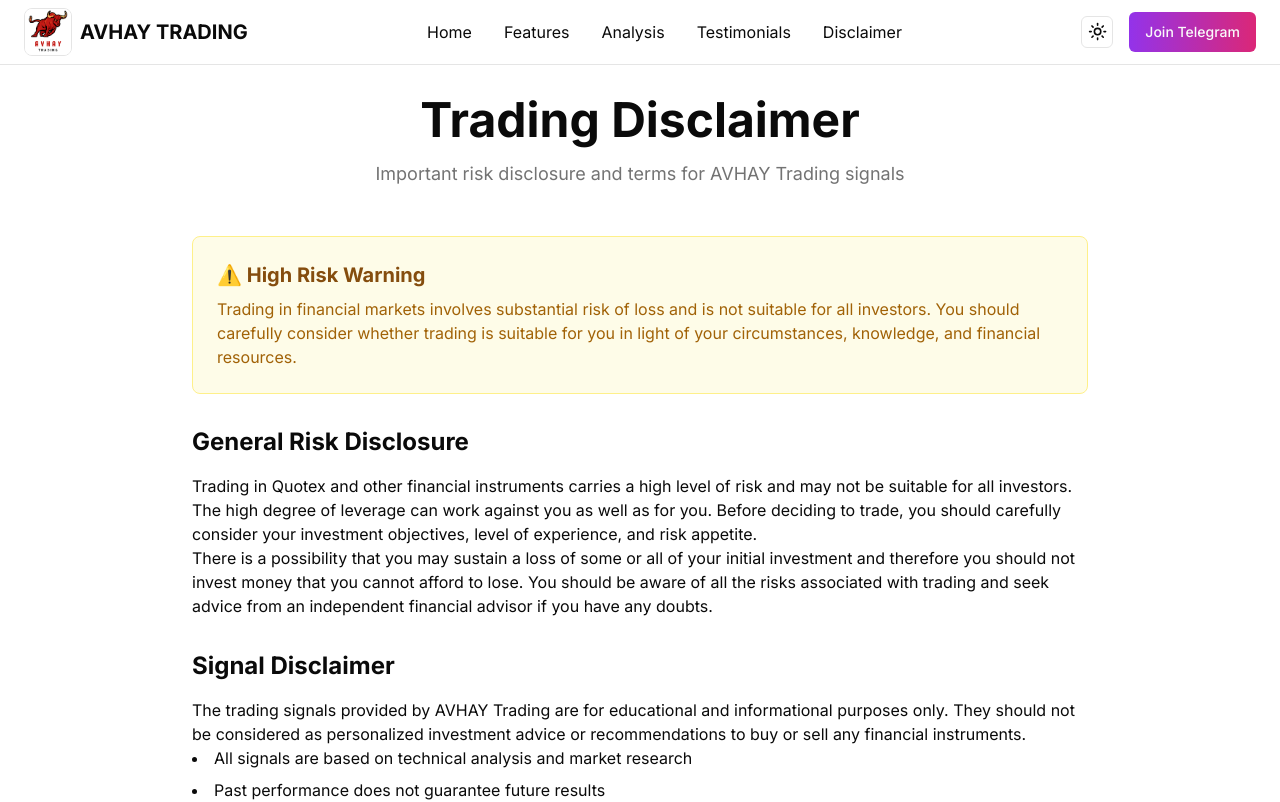
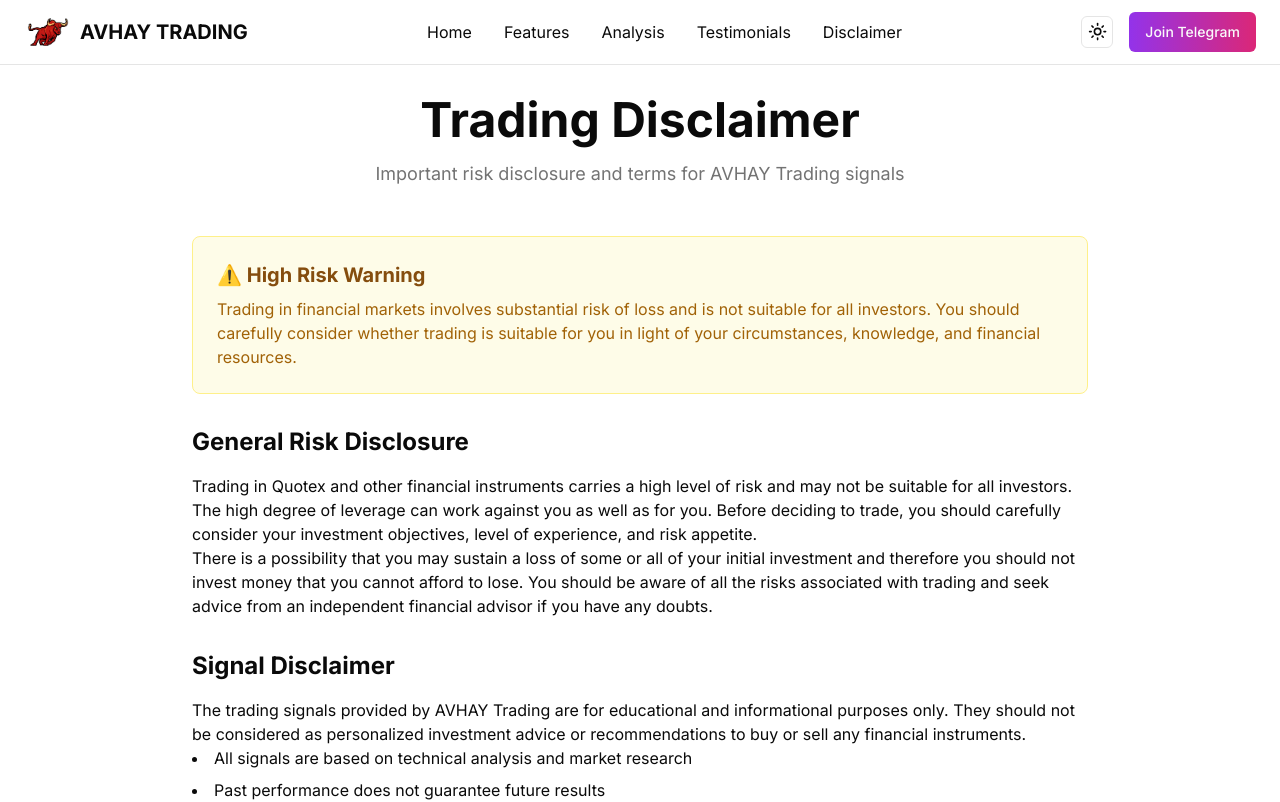
Before and after one commit to alisufiyan12/yash-trade, a Next.js app: page /disclaimer in a window 1280 px wide. Shown: the top 802 px of the page. Built offline with nearby package versions, Linux system fonts and the light colour scheme.

Commit message:
changed the logo and the borders

```diff
--- a/components/footer.tsx
+++ b/components/footer.tsx
@@ -11,7 +11,7 @@ export function Footer() {
           {/* Brand Section */}
           <div className="lg:col-span-1">
             <div className="flex items-center space-x-2 mb-4">
-              <div className="relative w-24 h-24 overflow-hidden my-4 rounded-lg border border-border">
+              <div className="relative w-24 h-24 overflow-hidden my-4 rounded-lg">
                 <Image
                   src="/avhay logo.png"
                   alt="AVHAY Trading"
--- a/components/header.tsx
+++ b/components/header.tsx
@@ -15,7 +15,7 @@ export function Header() {
         <div className="flex items-center justify-between h-16">
           {/* Logo */}
           <div className="flex items-center space-x-2">
-            <div className="relative w-12 h-12 overflow-hidden my-4 rounded-lg border border-border">
+            <div className="relative w-12 h-12 overflow-hidden my-4 rounded-lg">
               <a href="/">
               <Image
                 src="/avhay logo.png"
```
Also changed, not shown: public/avhay logo.png.
